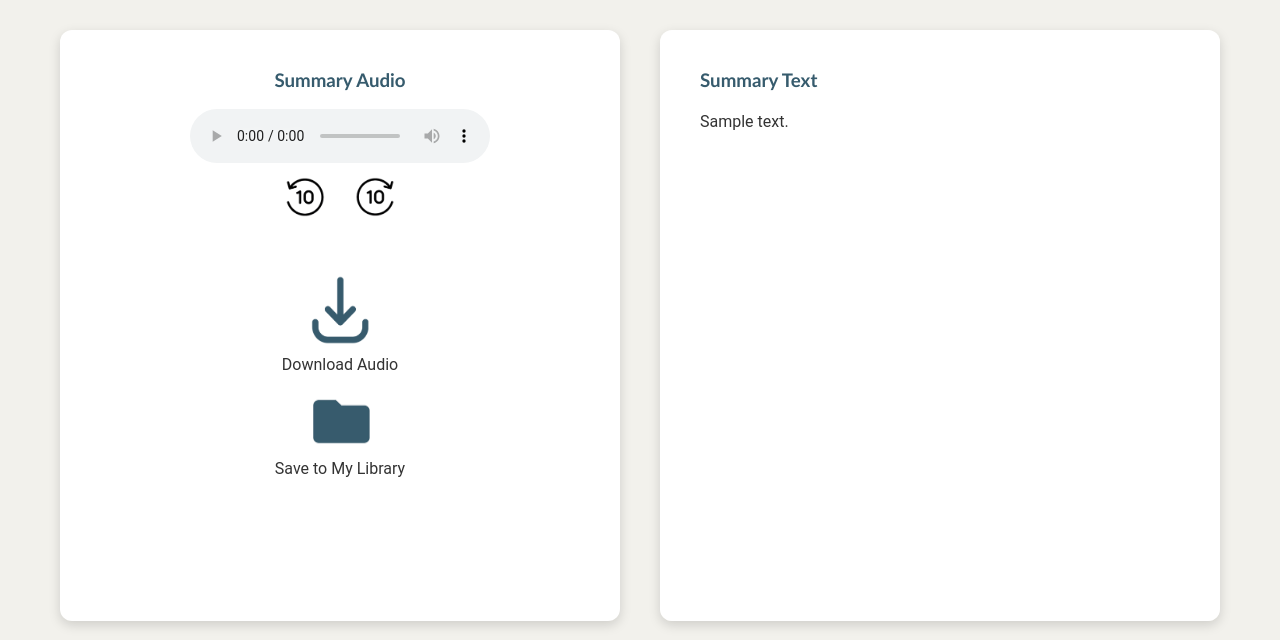
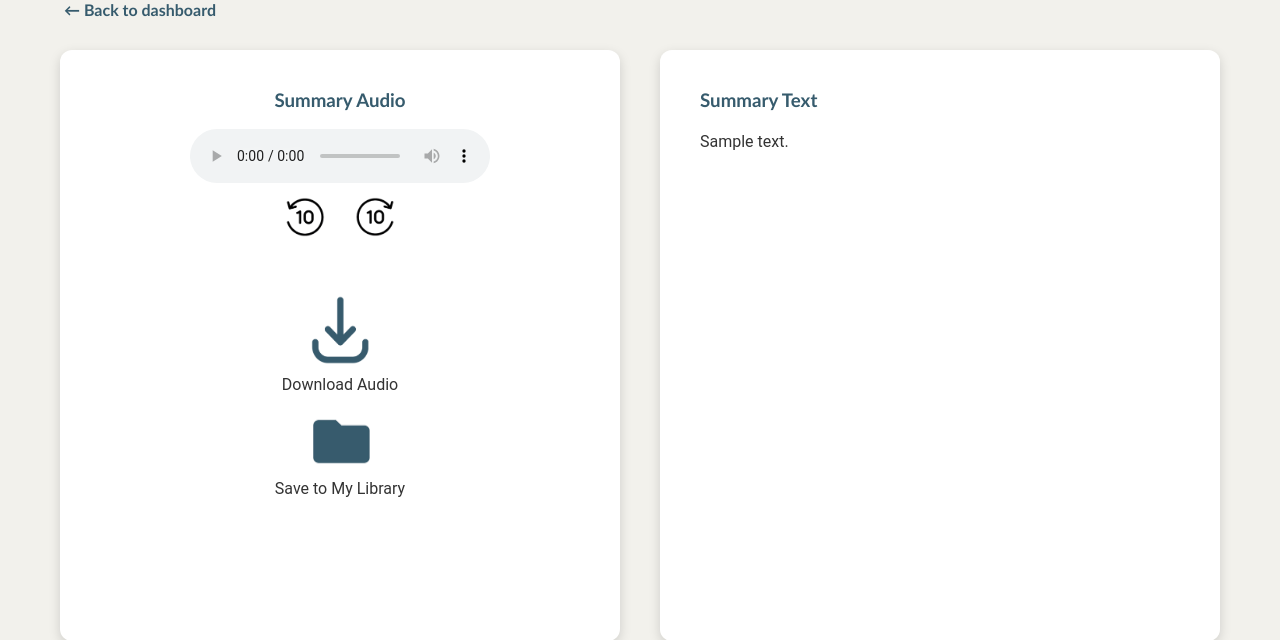
Before and after one commit to kaleb-asfaw/pdfParser, a Flask app: template app/templates/output.html in a window 1280 px wide. Shown: the part 96-736 px from the top of the page. Run offline with Flask 3, Linux system fonts and the light colour scheme; the template is opened without the code that fills it: most values are stand-ins (such as "Sample title", 1, 10 or a date in 2020); some web fonts are replaced.

Commit message:
stylistic changes to output

```diff
--- a/app/static/main.css
+++ b/app/static/main.css
@@ -127,11 +127,13 @@ h3 {
 }
 .audio-button:hover {
     filter: brightness(80%) contrast(50%);
+    transform: scale(1.1);
 }
 
 
 .download-button:hover, .send-button:hover{
     filter: brightness(1.5);
+    transform: scale(1.1);
 }
 
 .download-button {
@@ -430,11 +432,20 @@ input {
 
 .back-link {
     display: inline-block;
-    margin: 1rem 0;
-    color: #1e1e2f;
+    margin-left: 4rem;
+    color: #365B6D;
     text-decoration: none;
     font-size: 1rem;
+    font-family: 'Trebuchet MS', 'Lucida Sans Unicode', 'Lucida Grande', 'Lucida Sans', Arial, sans-serif;
+    font-weight: bold;
+    transition: filter 0.3s transform 0.3s;
 }
+
+.back-link:hover {
+    filter: brightness(1.5);
+    transform: scale(1.1);
+}
+
 
 .library {
     display: flex;
--- a/app/templates/output.html
+++ b/app/templates/output.html
@@ -1,5 +1,9 @@
 {% extends "layout.html" %}
 {% block content %}
+
+<a href="/dashboard" class="back-link">← Back to dashboard</a>
+
+
 <div class="output-container">
     <div class="audio-card">
         <h3 class="left-align">Summary Audio</h3>
--- a/func/parse.py
+++ b/func/parse.py
@@ -4,7 +4,7 @@ from openai import OpenAI
 
 openai_key = os.getenv('OPENAI_KEY')
 
-# TEMPORARILY BYPASSING OPENAPI KEY FOR PROOF OF CONCEPT
+# TEMPORARILY BYPASSING OPENAI KEY FOR PROOF OF CONCEPT
 # if not openai_key:
 #     raise EnvironmentError("Environment variable for OpenAI key was not set")
 
```
